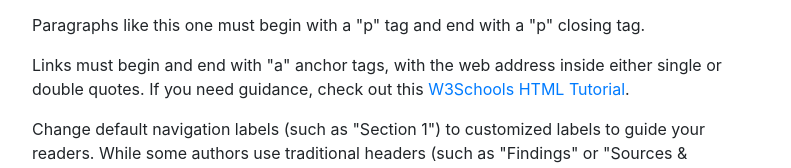
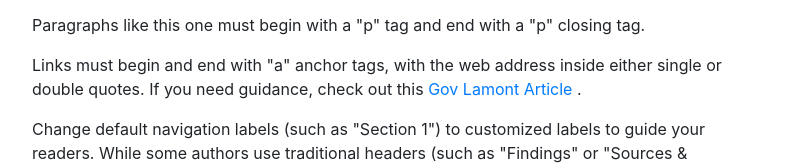
Before and after one commit to satyamamdani/DataViz-Story-Practice-, a plain HTML site: page index.html in a window 1280 px wide. Shown: the part 1615-1783 px from the top of the page, without its empty margins (243-1034 px from the left). Drawn offline with nearby package versions, Linux system fonts and the light colour scheme.

Commit message:
Update index.html

```diff
--- a/index.html
+++ b/index.html
@@ -80,7 +80,7 @@ First, we are analyzing per pupil spending across all states to see how Connecti
 
           <p>Paragraphs like this one must begin with a "p" tag and end with a "p" closing tag.</p>
 
-          <p>Links must begin and end with "a" anchor tags, with the web address inside either single or double quotes. If you need guidance, check out this <a href='https://www.w3schools.com/html/html_basic.asp'>W3Schools HTML Tutorial</a>.
+          <p>Links must begin and end with "a" anchor tags, with the web address inside either single or double quotes. If you need guidance, check out this <a href='https://www.ctinsider.com/news/education/article/connecticut-education-funding-disparities-data-20349937.php'>Gov Lamont Article </a>.
 
           <p>Change default navigation labels (such as "Section 1") to customized labels to guide your readers. While some authors use traditional headers (such as "Findings" or "Sources & Methods"), you're welcome to innovate with more creative headers (such as "Why It Matters" or "How We Made This"). Be sure to EDIT names in TWO locations in the template: the Navigation Container (around lines 30-50) and the corresponding Sections labels further below. EDIT only the reader-friendly labels, and do not change the underlying code.</p>
 
```
